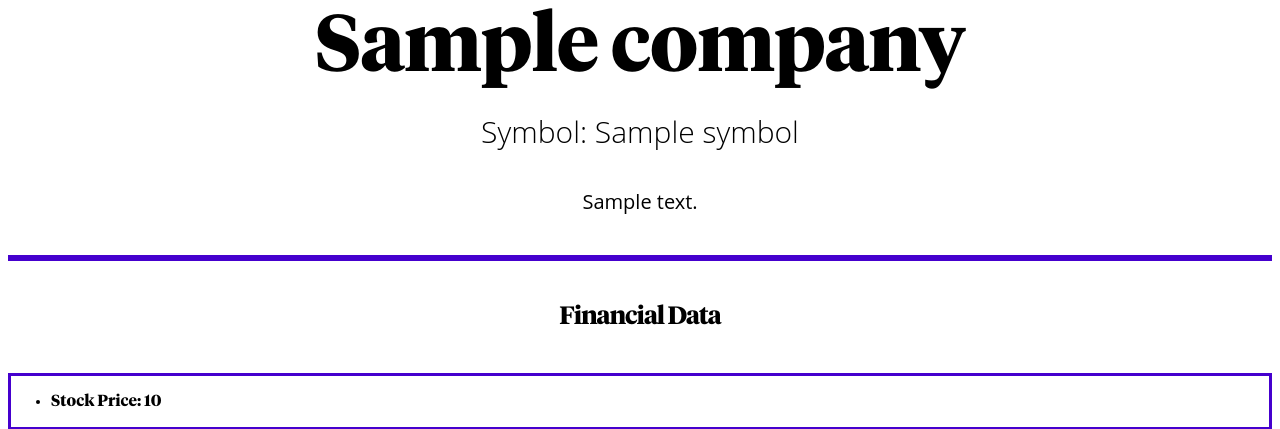
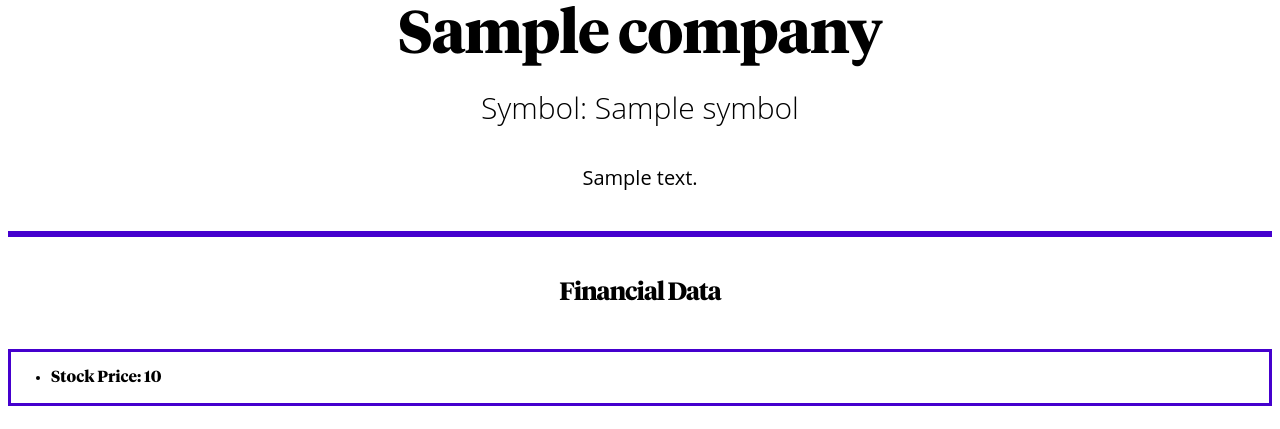
Before and after one commit to StevenAHan/Invest.me, a Flask app: template templates/companyInfo.html in a window 1280 px wide. Shown: the part 124-553 px from the top of the page. Run offline with Flask 3, Linux system fonts and the light colour scheme; the template is opened without the code that fills it: most values are stand-ins (such as "Sample title", 1, 10 or a date in 2020); some libraries are stand-ins or nearby versions.

Commit message:
lowered title size

```diff
--- a/static/css/style.css
+++ b/static/css/style.css
@@ -82,7 +82,7 @@ h1 {
 
 h1.compName {
   font-family: Tiempos, serif;
-  font-size: 80px;
+  font-size: 60px;
   font-weight: bold;
   letter-spacing: -1px;
   text-align: center;
```
